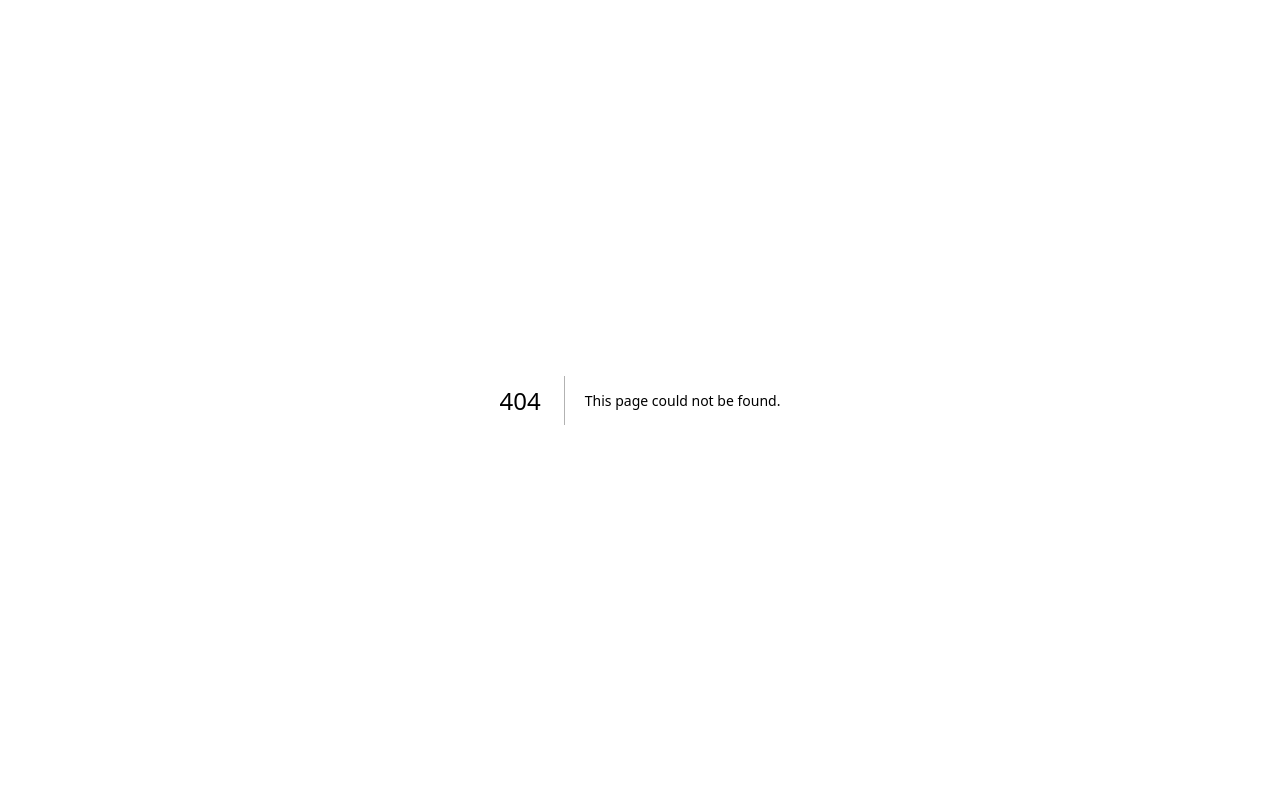
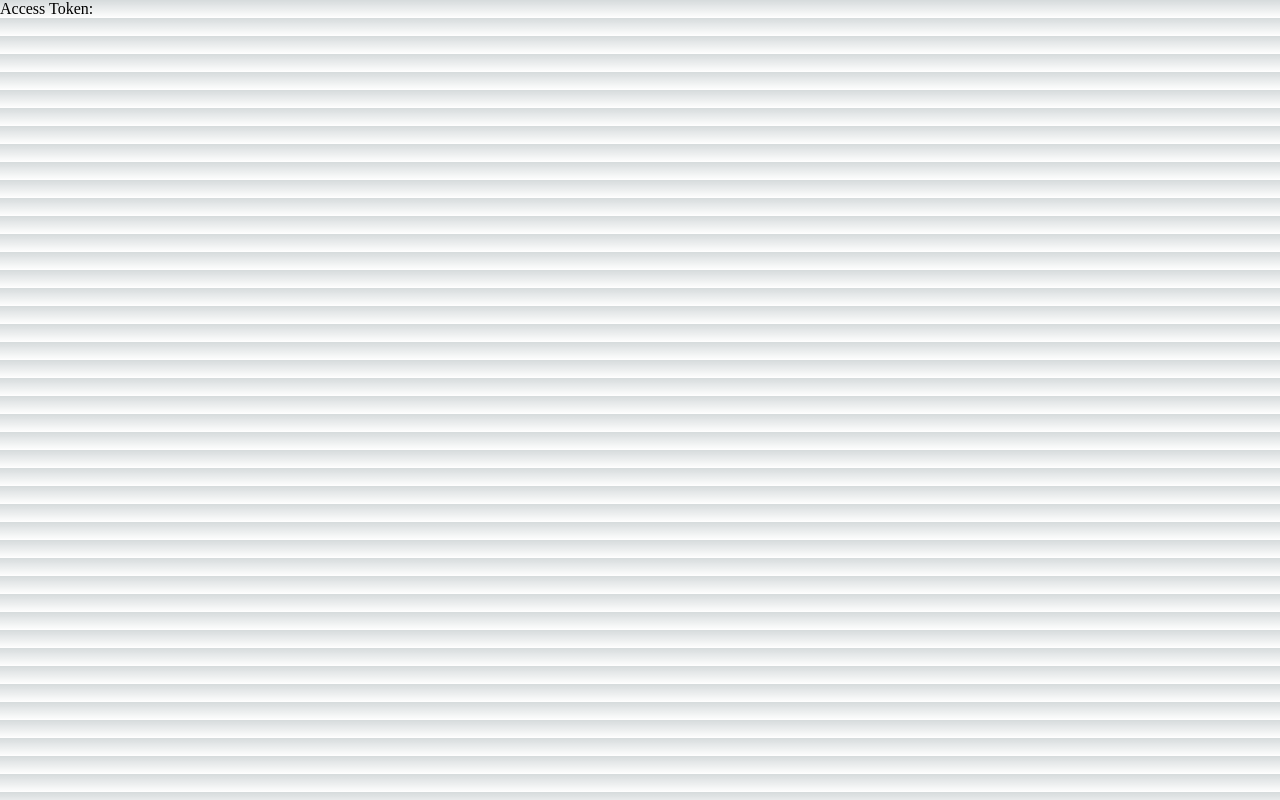
Before and after one commit to souri-t/ReactTestApp, a Next.js app: page /Remote in a window 1280 px wide. Before the commit this address had no page. Built offline with nearby package versions, Linux system fonts and the light colour scheme.

Commit message:
first commit

```diff
--- /dev/null
+++ b/src/app/Remote/page.tsx
@@ -0,0 +1,15 @@
+
+function Remote() {
+
+  return (
+    <div>
+      <div>
+        <label>
+          Access Token:
+        </label>
+      </div>
+    </div>
+  );
+}
+
+export default Remote;
```
